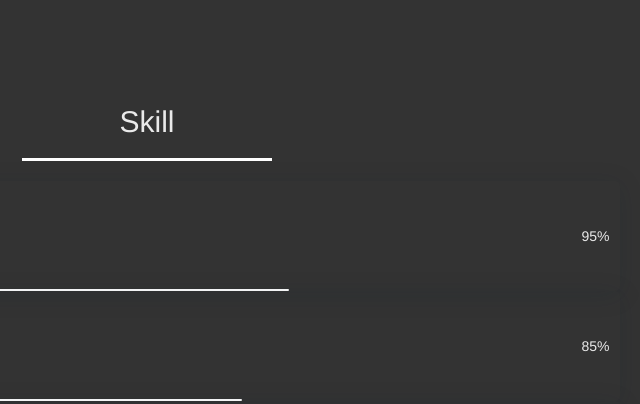
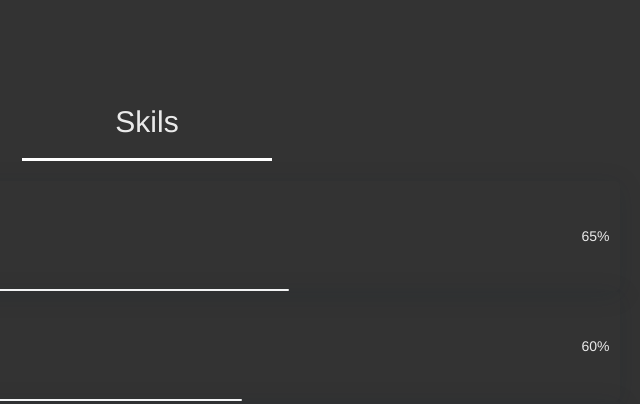
Before and after one commit to AndikaKurtianMardani/andikakurtianmardani.github.io, a plain HTML site: page index.html in a window 1280 px wide. Shown: the part 1275-1679 px from the top of the page, 493-1133 px from the left. Drawn offline with nearby package versions, Linux system fonts and the light colour scheme.

Commit message:
Update index.html

```diff
--- a/index.html
+++ b/index.html
@@ -43,7 +43,7 @@
             <ul class="nav navbar-nav navbar-right">
 
                 <li><a href="#about" class= "page-scroll nav__link">About</a></li>
-                <li><a href="#skill" class= "page-scroll nav__link">Skill</a></li>
+                <li><a href="#skill" class= "page-scroll nav__link">Skils</a></li>
                 <li><a href="#work" class= "page-scroll nav__link">Work</a></li>
                 <li><a href="#contact" class= "page-scroll nav__link">Contact</a></li>
 
@@ -106,7 +106,7 @@
     <div class="container">
         <div class="row">
             <div class="col-sm-12 text-center">
-                <h2>Skill</h2>
+                <h2>Skils</h2>
                 <hr>
 
      </div>
@@ -125,7 +125,7 @@
 
                         </div>
                         <div>
-                            <span class="skills__percentage">95%</span>
+                            <span class="skills__percentage">65%</span>
                         </div>
                     </div>
                     <div class="skills__data">
@@ -137,7 +137,7 @@
 
                         </div>
                         <div>
-                            <span class="skills__percentage">85%</span>
+                            <span class="skills__percentage">60%</span>
                         </div>
                     </div>
                     <div class="skills__data">
```
